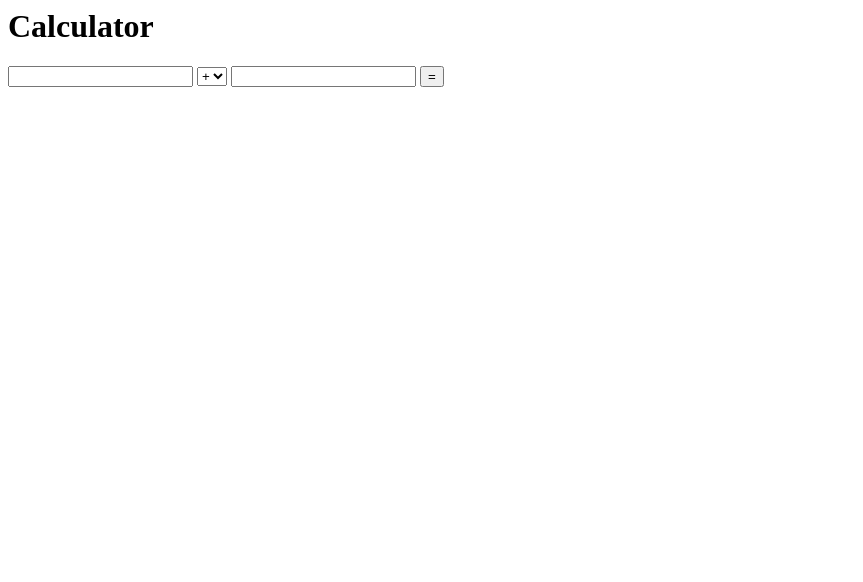
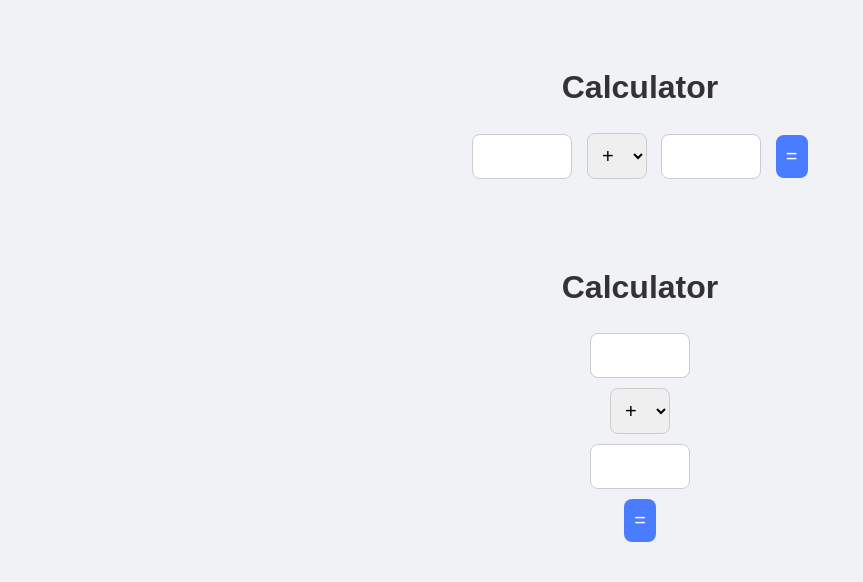
Before and after one commit to jeysicacanando/Calculator, a plain HTML site: page index.html in a window 1280 px wide. Shown: the whole page, without its empty margins (0-863 px from the left). Drawn offline with Linux system fonts and the light colour scheme.

Commit message:
Add CSS styling

```diff
--- a/index.html
+++ b/index.html
@@ -1,7 +1,66 @@
+<style>
+  body {
+    font-family: Arial, sans-serif;
+    background: #f0f2f5;
+    display: flex;
+    flex-direction: column;
+    align-items: center;
+    padding: 40px;
+  }
+  h1 {
+    color: #333;
+  }
+  input, select, button {
+    font-size: 20px;
+    padding: 10px;
+    margin: 5px;
+    border: 1px solid #ccc;
+    border-radius: 8px;
+  }
+  input {
+    width: 100px;
+  }
+  button {
+    background: #4a7cff;
+    color: white;
+    border: none;
+    cursor: pointer;
+  }
+  button:hover {
+    background: #3a63cc;
+  }
+  #out {
+    font-size: 32px;
+    font-weight: bold;
+    color: #222;
+  }
+</style>
+
+<h1>Calculator</h1>
+<div>
+  <input id="a" type="number">
+  <select id="op">
+    <option>+</option><option>-</option><option>*</option><option>/</option><option>%</option><option>**</option>
+  </select>
+  <input id="b" type="number">
+  <button onclick="calc()">=</button>
+</div>
+<p id="out"></p>
+
+<script>
+async function calc() {
+  const q = ["a", "op", "b"]
+    .map(id => id + "=" + encodeURIComponent(document.getElementById(id).value))
+    .join("&");
+  const data = await (await fetch("/calc?" + q)).json();
+  document.getElementById("out").textContent = data.result ?? data.error;
+}
+</script>
+
 <h1>Calculator</h1>
 <input id="a" type="number">
 <select id="op">
-  <option>+</option><option>-</option><option>*</option><option>/</option>
+  <option>+</option><option>-</option><option>*</option><option>/</option><option>%</option><option>**</option>
 </select>
 <input id="b" type="number">
 <button onclick="calc()">=</button>
```
Also changed, not shown: 1 other file.
